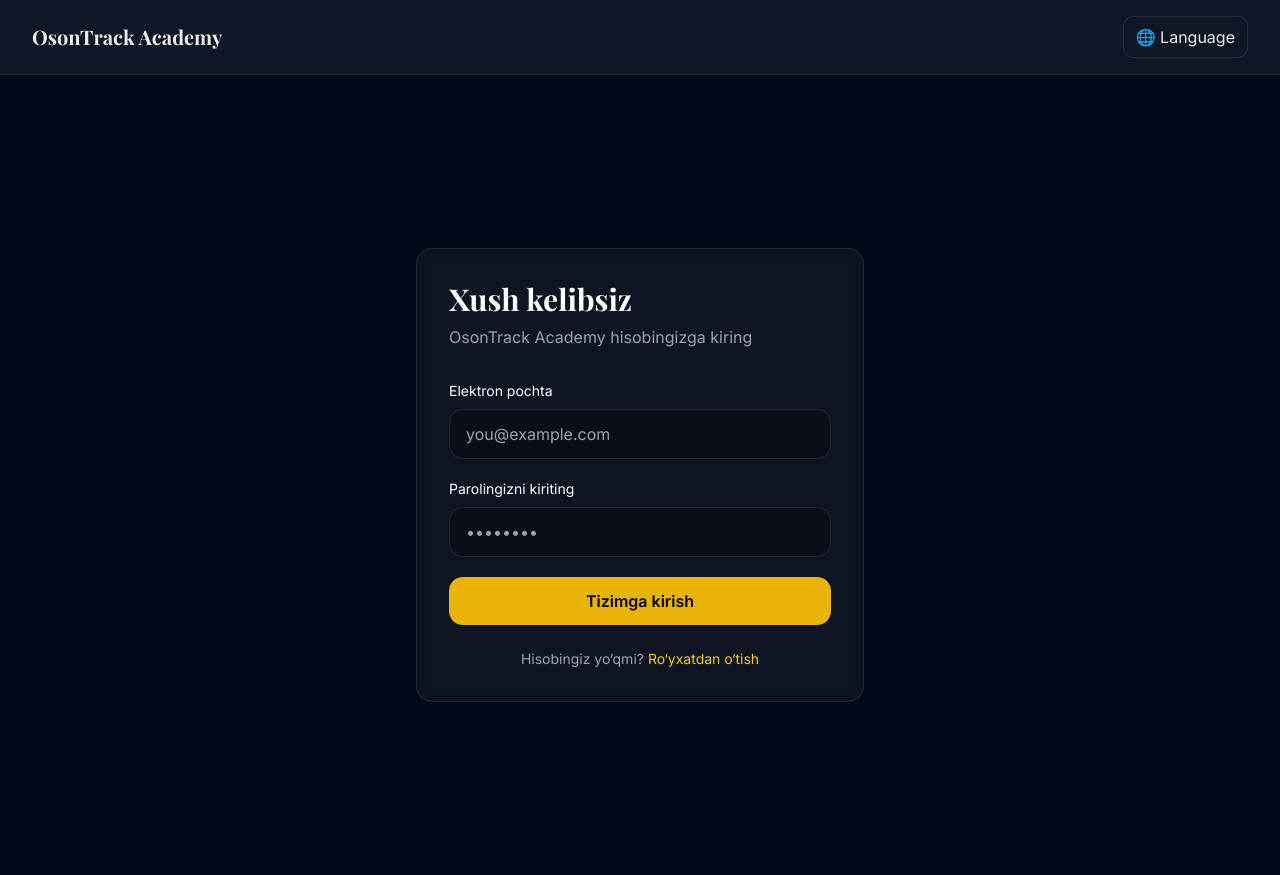
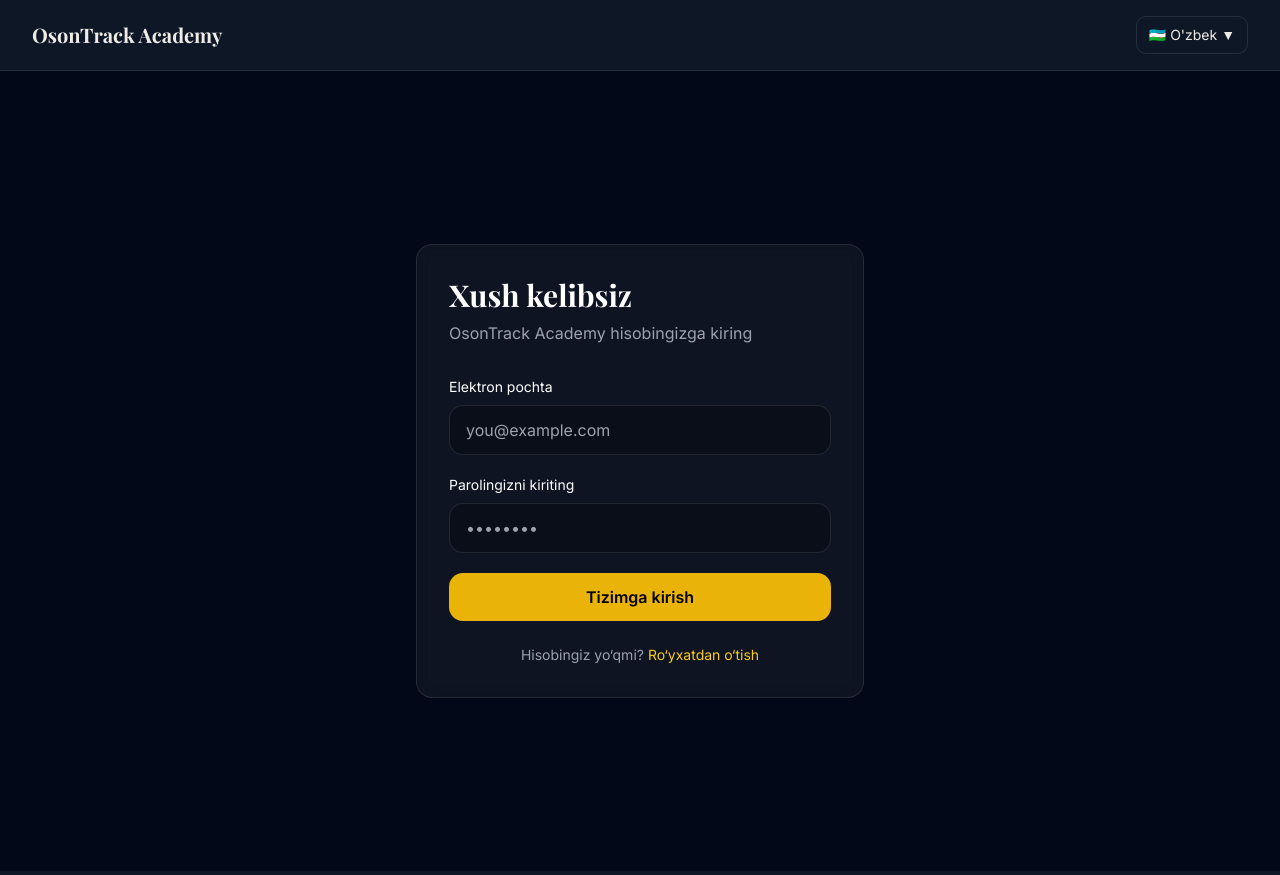
Before and after one commit to botirjon13/osontrck-academy, a React (Vite) app: page /login in a window 1280 px wide. Built offline with nearby package versions, Linux system fonts and the light colour scheme; a web font is replaced by a local one.

Commit message:
Update LanguageSwitcher.tsx

```diff
--- a/src/components/LanguageSwitcher.tsx
+++ b/src/components/LanguageSwitcher.tsx
@@ -3,6 +3,18 @@
 
 export default function LanguageSwitcher() {
   const [open, setOpen] = useState(false);
+
+  const languages = {
+    uz: "🇺🇿 O'zbek",
+    ru: "🇷🇺 Русский",
+    en: "🇺🇸 English",
+  };
+
+  const currentLanguage =
+    languages[
+      (i18n.language as keyof typeof languages) ||
+        "uz"
+    ] || "🇺🇿 O'zbek";
 
   const changeLanguage = (lang: string) => {
     i18n.changeLanguage(lang);
@@ -19,30 +31,30 @@
     <div className="relative">
       <button
         onClick={() => setOpen(!open)}
-        className="px-3 py-2 rounded-lg border border-white/10 hover:bg-white/10"
+        className="px-3 py-2 rounded-lg border border-white/10 hover:bg-white/10 text-sm"
       >
-        🌐 Language
+        {currentLanguage} ▼
       </button>
 
       {open && (
-        <div className="absolute right-0 mt-2 w-40 bg-[#0f172a] border border-white/10 rounded-lg shadow-lg">
+        <div className="absolute right-0 mt-2 w-44 bg-[#0f172a] border border-white/10 rounded-lg shadow-lg overflow-hidden">
           <button
             onClick={() => changeLanguage("uz")}
-            className="w-full text-left px-4 py-2 hover:bg-white/10"
+            className="w-full text-left px-4 py-3 hover:bg-white/10"
           >
             🇺🇿 O'zbek
           </button>
 
           <button
             onClick={() => changeLanguage("ru")}
-            className="w-full text-left px-4 py-2 hover:bg-white/10"
+            className="w-full text-left px-4 py-3 hover:bg-white/10"
           >
             🇷🇺 Русский
           </button>
 
           <button
             onClick={() => changeLanguage("en")}
-            className="w-full text-left px-4 py-2 hover:bg-white/10"
+            className="w-full text-left px-4 py-3 hover:bg-white/10"
           >
             🇺🇸 English
           </button>
```
